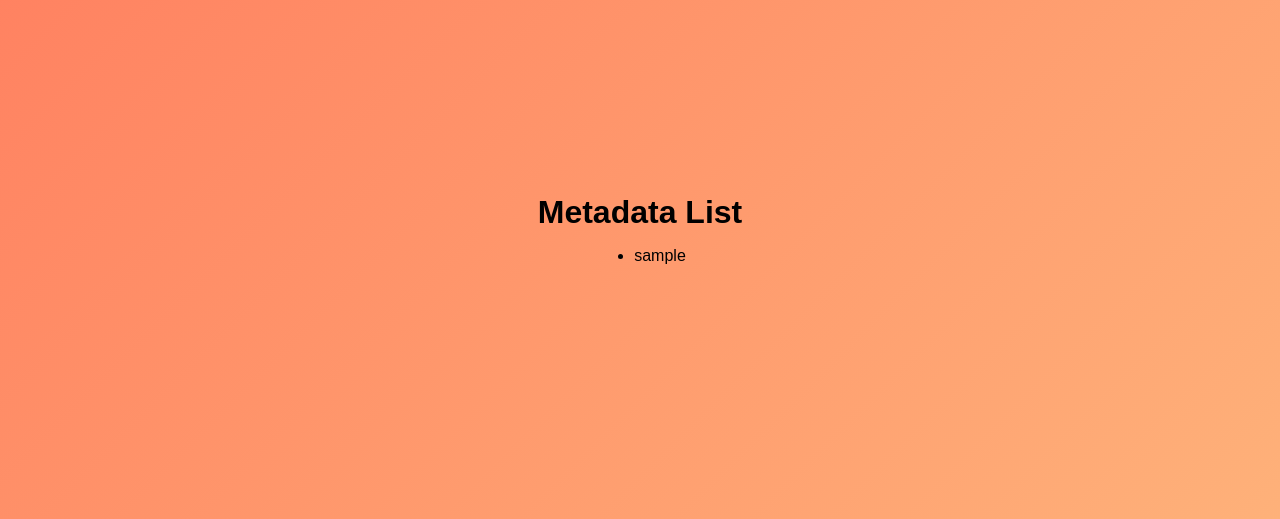
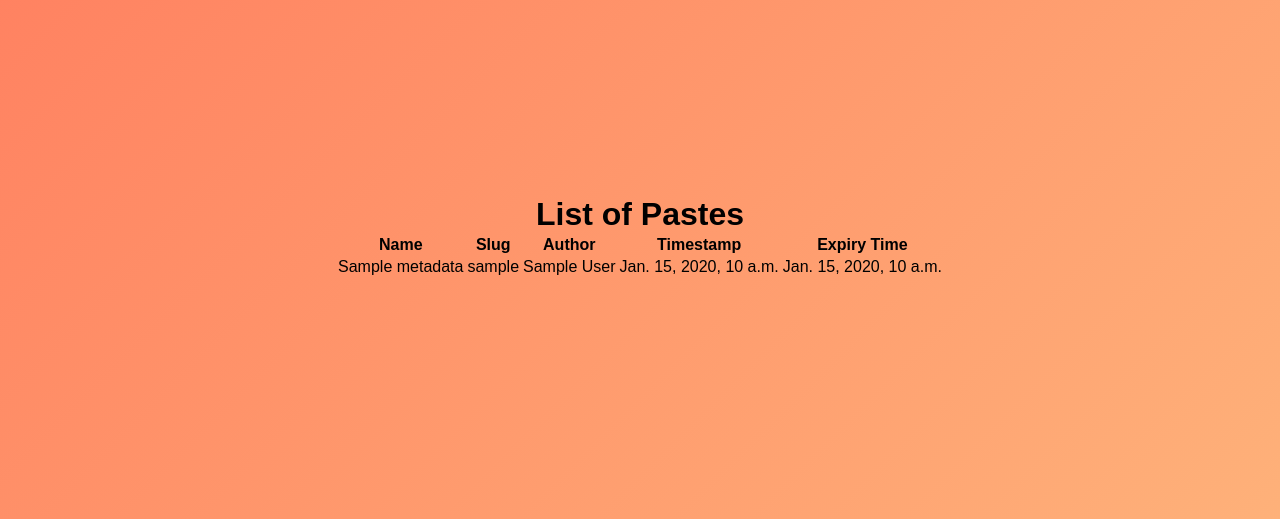
Before and after one commit to zuhoffff/Pastebin-django, a Django app: page /list_pastes in a window 1280 px wide. Shown: the part 163-682 px from the top of the page. Run offline with Django 5.2, Linux system fonts and the light colour scheme; tables that the repository leaves empty hold one stand-in row (values such as "Sample post"); some libraries are stand-ins or nearby versions.

Commit message:
Added chart of all text pastes

```diff
--- a/main_app/pastebin_main_app/list_pastes/list_pastes_view.py
+++ b/main_app/pastebin_main_app/list_pastes/list_pastes_view.py
@@ -5,6 +5,12 @@ from django.http import HttpResponse, JsonResponse
 from django.views.generic import ListView
 from django.urls import reverse
 from pastebin_main_app.models import Metadata
+from django.shortcuts import render
+import json
+import logging
+
+logging.basicConfig(level=logging.INFO, format='%(name)s - %(levelname)s - %(message)s')
+logger = logging.getLogger(__name__)
 
 class ListPastes(ListView):
     model=Metadata
@@ -12,4 +18,12 @@ class ListPastes(ListView):
     context_object_name = 'metadatas'
 
     def get_queryset(self):
-        return self.model.objects.all()
+        self.fields = ['name', 'slug', 'author', 'timestamp', 'expiry_time']
+        queryset = self.model.objects.values(*self.fields)
+        logger.info(list(queryset))
+        return queryset
+
+    def get_context_data(self, **kwargs):
+        context = super().get_context_data(**kwargs)
+        context['fields'] = self.fields
+        return context
--- a/main_app/pastebin_main_app/templates/list_pastes.html
+++ b/main_app/pastebin_main_app/templates/list_pastes.html
@@ -1,17 +1,42 @@
 {% extends 'base.html' %}
 {% load static %}
 
-{% block title %}Home - Pastebin{% endblock %}
+{% block title %}List of Pastes{% endblock %}
 
 {% block stylesheets %}
-<!-- <link rel="stylesheet" href="{% static 'home.css' %}"> -->
+<!-- Include DataTables CSS and JS for better table representation -->
+<link rel="stylesheet" type="text/css" href="https://cdn.datatables.net/1.10.21/css/jquery.dataTables.css">
+<script type="text/javascript" charset="utf8" src="https://cdn.datatables.net/1.10.21/js/jquery.dataTables.js"></script>
+<script src="https://code.jquery.com/jquery-3.5.1.js"></script>
 {% endblock %}
 
 {% block content %}
-<h1> Metadata List </h1>
-<ul>
-    {% for metadata in metadatas %}
-        <li>{{ metadata }}</li>
-    {% endfor %}
-</ul>
+<h1>List of Pastes</h1>
+<table id="metadata-table" class="display">
+    <thead>
+        <tr>
+            <th>Name</th>
+            <th>Slug</th>
+            <th>Author</th>
+            <th>Timestamp</th>
+            <th>Expiry Time</th>
+        </tr>
+    </thead>
+    <tbody>
+        {% for metadata in metadatas %}
+        <tr>
+            <td>{{ metadata.name }}</td>
+            <td>{{ metadata.slug }}</td>
+            <td>{{ metadata.author }}</td>
+            <td>{{ metadata.timestamp }}</td>
+            <td>{{ metadata.expiry_time }}</td>
+        </tr>
+        {% endfor %}
+    </tbody>
+</table>
+<script>
+    $(document).ready(function() {
+        $('#metadata-table').DataTable();
+    });
+</script>
 {% endblock %}
```
Also changed, not shown: main_app/pastebin_main_app/templatetags/__init__.py (added, +7 -0 lines), temp.json (added, +1 -0 lines).
